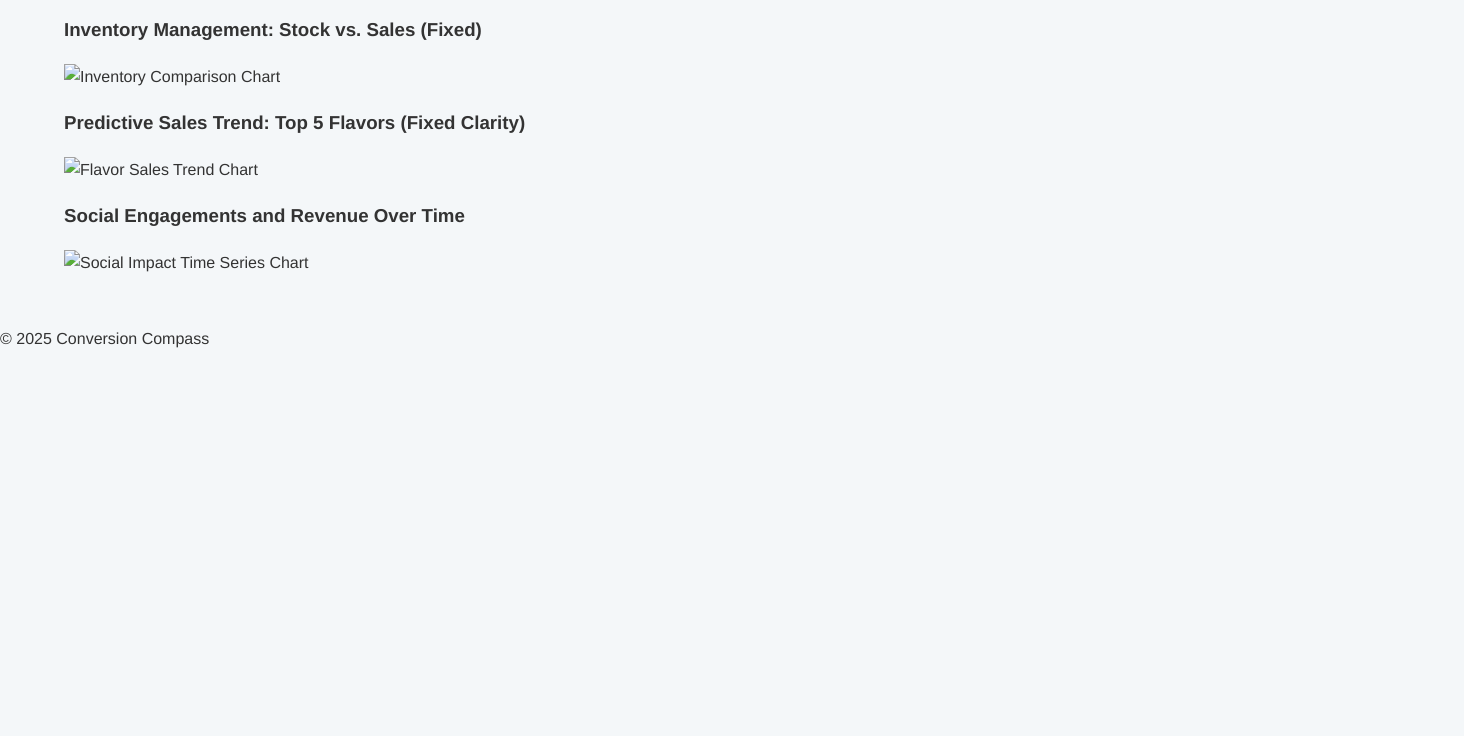
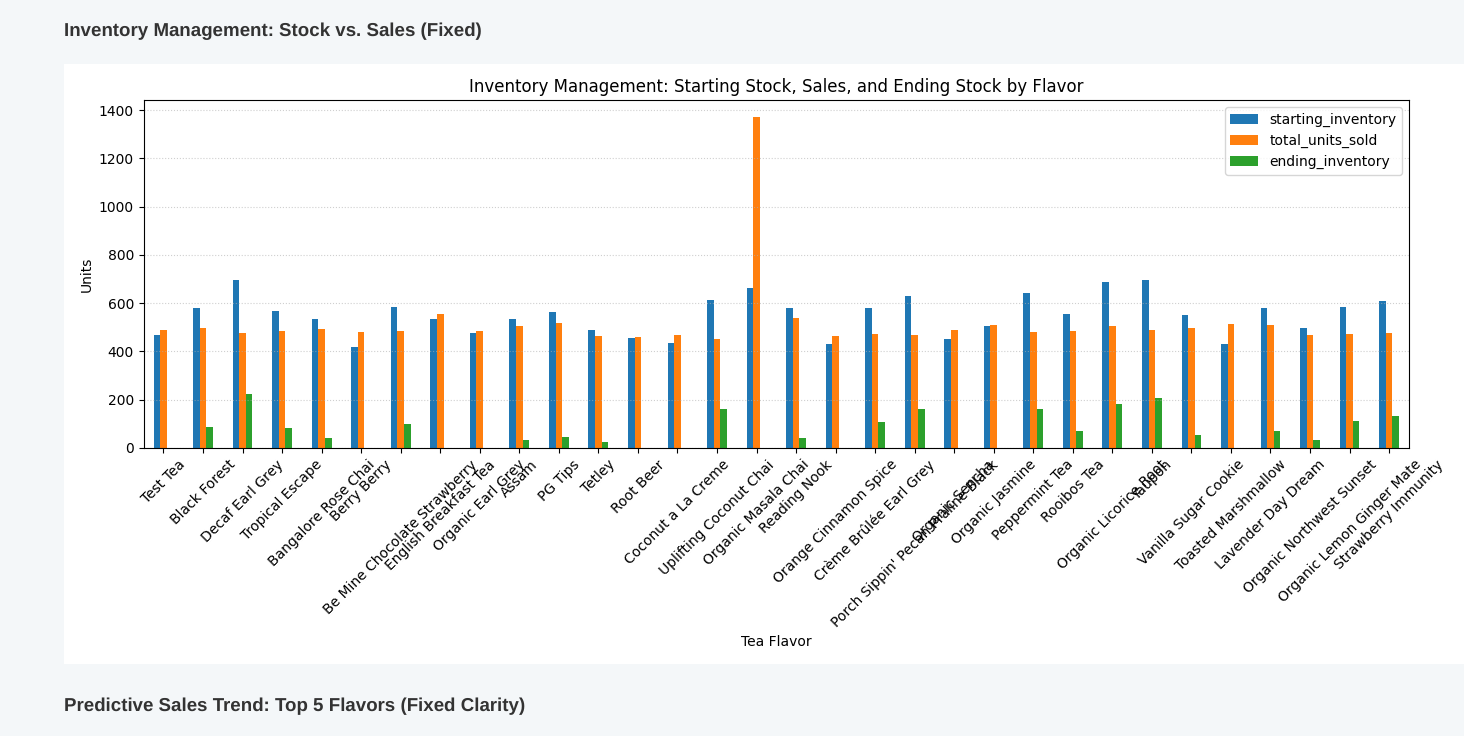
Before and after one commit to jaldakkour/CIDM6395-CAPSTONE, a plain HTML site: page web/index.html in a window 1280 px wide. Shown: the part 864-1600 px from the top of the page, 1464 px wide, since content can reach past the window. Before the commit the page ends 1231 px from the top, so only its background shows below. Drawn offline with nearby package versions, Linux system fonts and the light colour scheme.

Commit message:
Deployment Fix: Final verification of all 6 chart elements and simple relative paths.

```diff
--- a/web/index.html
+++ b/web/index.html
@@ -5,6 +5,8 @@
     <meta name="viewport" content="width=device-width, initial-scale=1.0">
     <title>Conversion Compass Insights</title>
     <link rel="stylesheet" href="style.css">
+    <script src="https://cdn.jsdelivr.net/npm/chart.js@4.4.2/dist/chart.umd.min.js"></script>
+    <script src="https://cdn.jsdelivr.net/npm/chartjs-adapter-date-fns"></script>
 </head>
 <body>
 
@@ -41,19 +43,19 @@
 
             <div class="chart-box">
                 <h3>Inventory Management: Stock vs. Sales (Fixed)</h3>
-                <img src="web/inventory_sales_comparison.png" alt="Inventory Comparison Chart">
+                <img src="inventory_sales_comparison.png" alt="Inventory Comparison Chart">
             </div>
 
             <div class="chart-box">
                 <h3>Predictive Sales Trend: Top 5 Flavors (Fixed Clarity)</h3>
-                <img src="web/flavor_sales_trend.png" alt="Flavor Sales Trend Chart">
+                <img src="flavor_sales_trend.png" alt="Flavor Sales Trend Chart">
             </div>
 
         </div>
 
         <div class="chart-box full-width">
             <h3>Social Engagements and Revenue Over Time</h3>
-            <img src="web/social_impact_time_series.png" alt="Social Impact Time Series Chart">
+            <img src="social_impact_time_series.png" alt="Social Impact Time Series Chart">
         </div>
 
     </main>
@@ -63,9 +65,6 @@
     </footer>
 
     <script>
-        // Set the path prefix for fetching JSON files
-        const dataPath = '/CIDM6395-CAPSTONE/web/';
-
         // 1. ACTUAL FACEBOOK ENGAGEMENTS (ETL PROOF)
         fetch(dataPath + 'facebook_engagements.json')
             .then(response => response.json())
```
